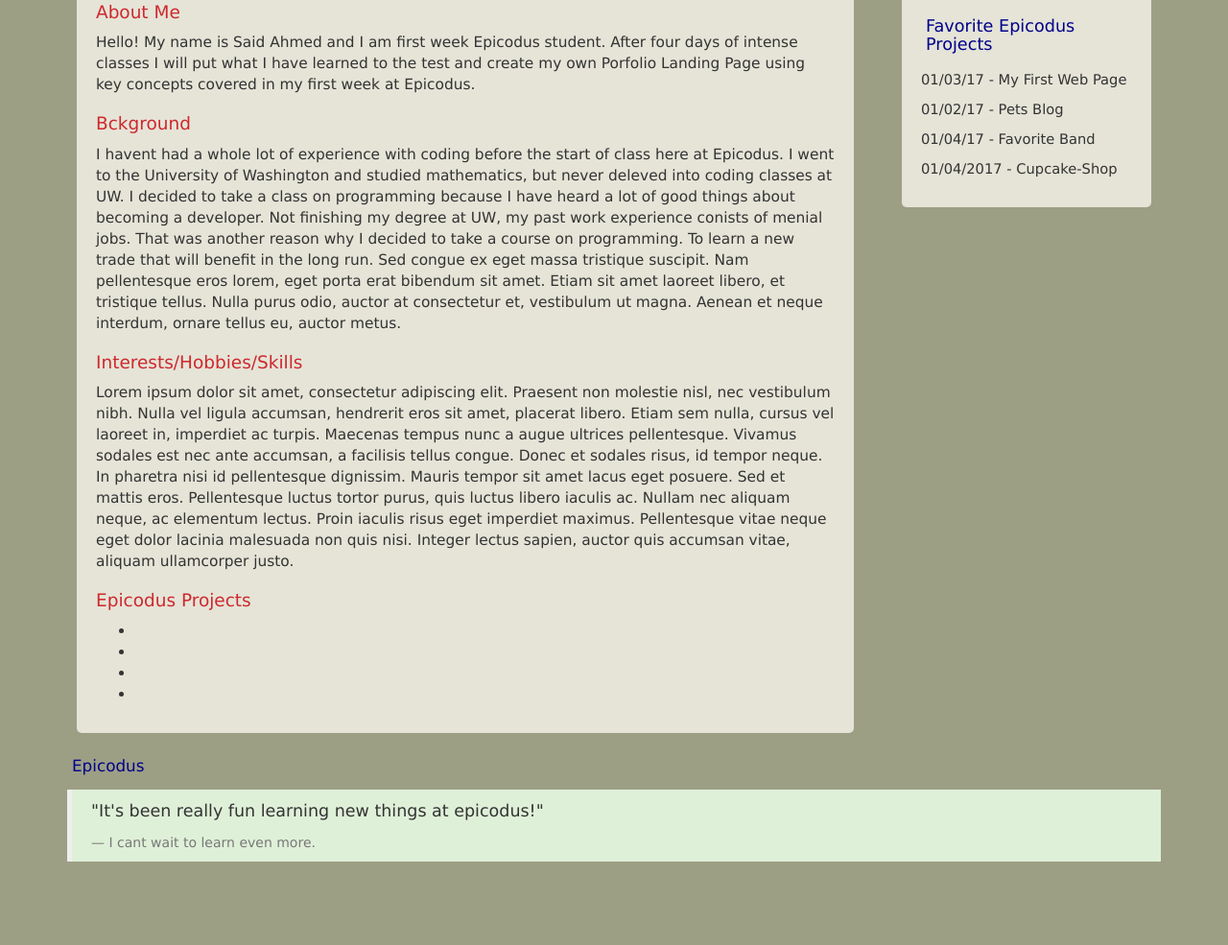
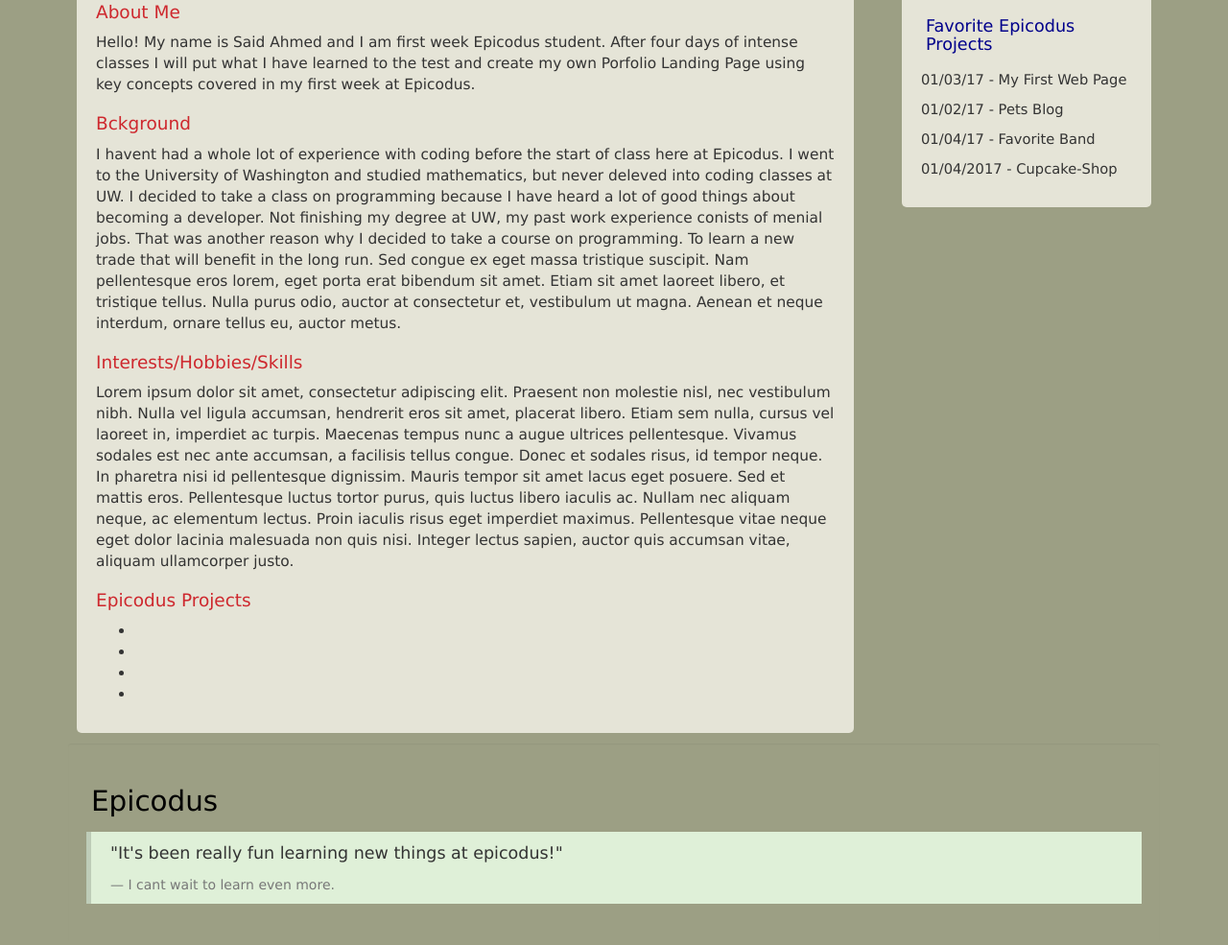
Before and after one commit to ahmeds5/portfolio-webpage, a plain HTML site: page index.html in a window 1280 px wide. Shown: the part 192-1177 px from the top of the page at 96% size. Before the commit the page ends 1110 px from the top, so only its background shows below. Drawn offline with Linux system fonts and the light colour scheme.

Commit message:
change the color of the h2 header.

```diff
--- a/css/styles.css
+++ b/css/styles.css
@@ -64,3 +64,14 @@ h3 {
   width: 260px;
 
 }
+
+.well {
+  background-color: #9c9f84;
+  border-color: #9c9f84;
+}
+
+.well h2 {
+  font-size: 210%;
+  color: black;
+
+}
--- a/index.html
+++ b/index.html
@@ -55,11 +55,14 @@
 
       </div>
 
-      <h2>Epicodus</h2>
-      <blockquote class="bg-success">
-        <p>"It's been really fun learning new things at epicodus!"</p>
-        <footer>I cant wait to learn even more.</footer>
-      </blockquote>
+      <div class="well">
+        <h2>Epicodus</h2>
+        <blockquote class="bg-success">
+          <p>"It's been really fun learning new things at epicodus!"</p>
+          <footer>I cant wait to learn even more.</footer>
+        </blockquote>
+      </div>
+
     </div>
 
   </body>
```
